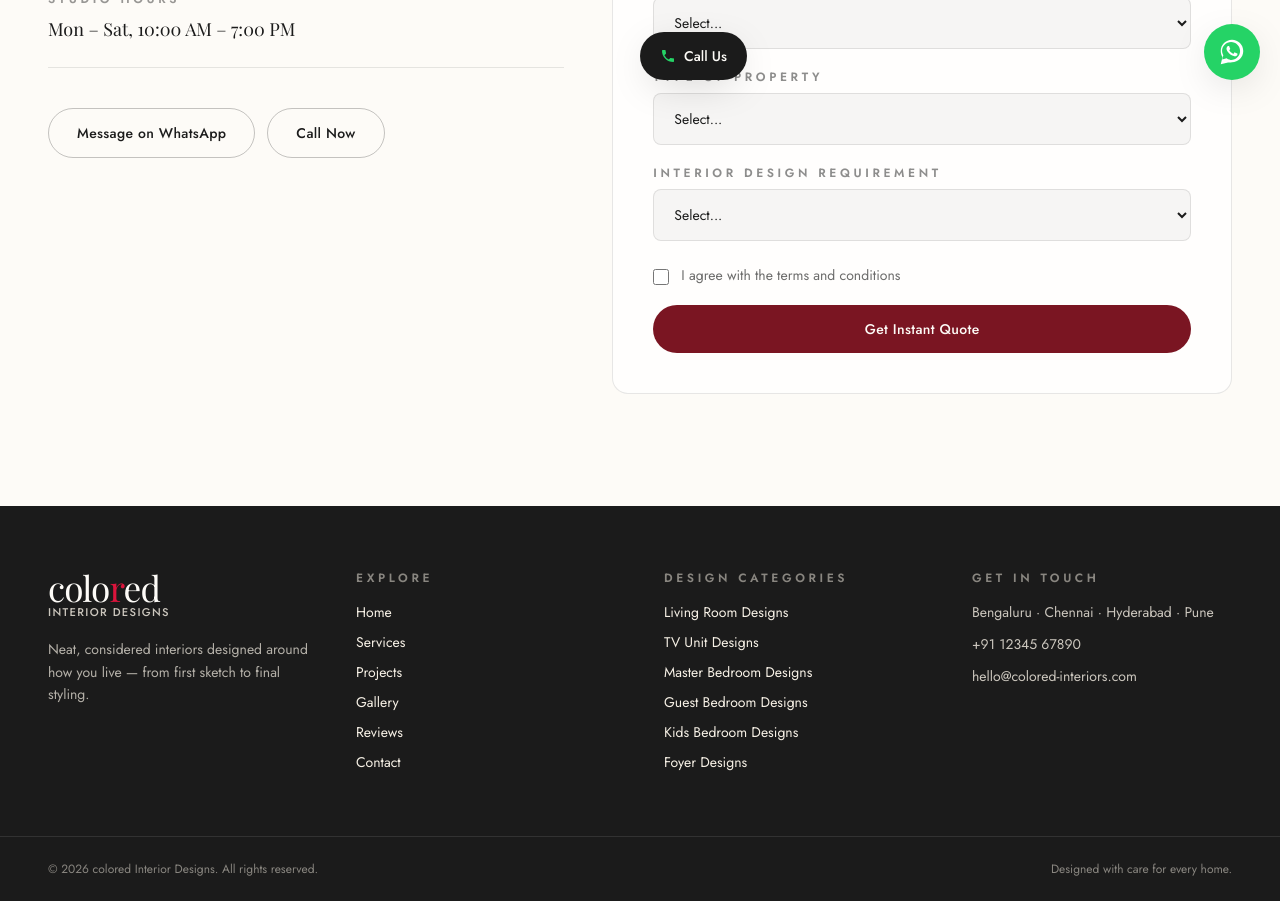
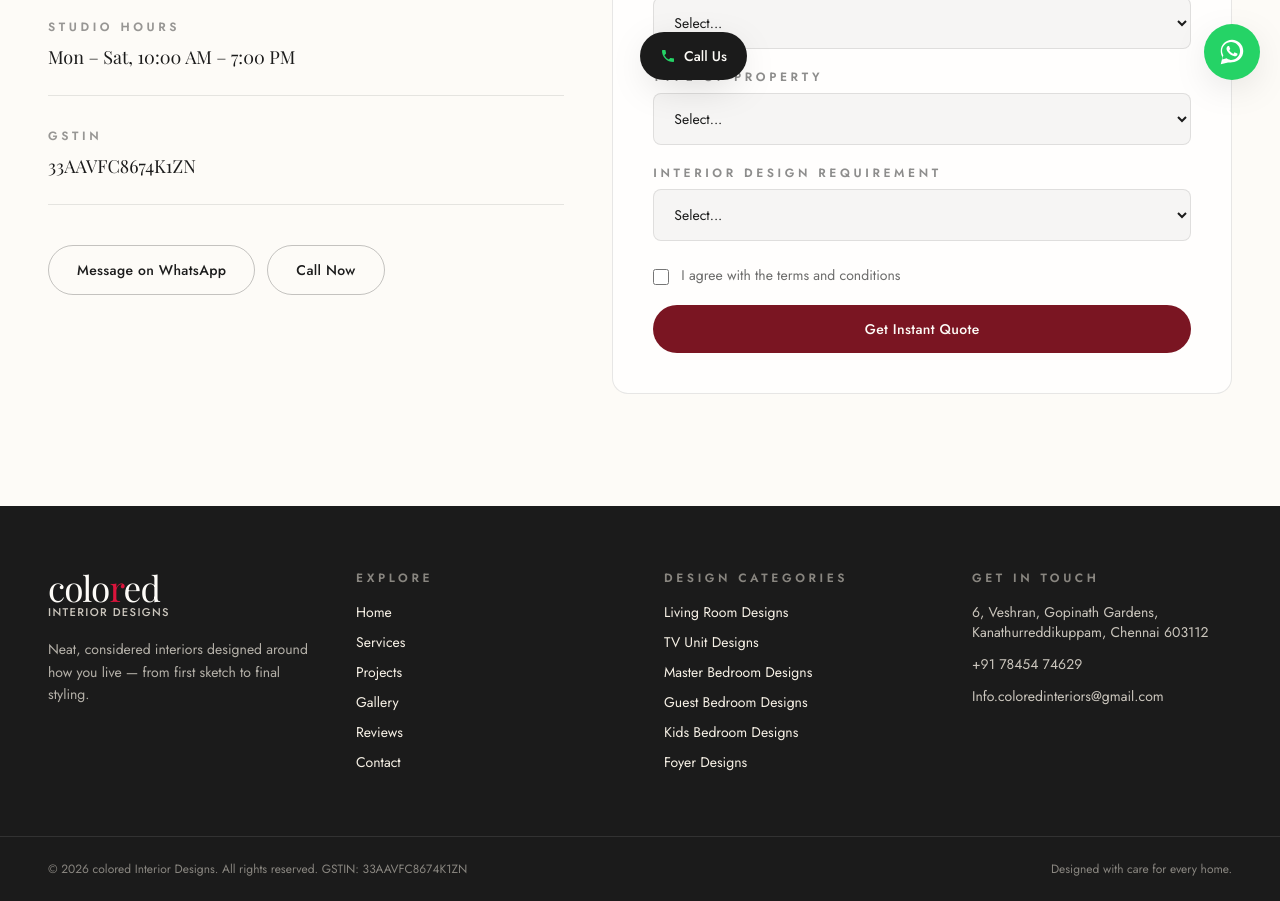
Before and after one commit to ciel-ai/colored-interiors, a React (Vite) app: page /contact in a window 1280 px wide. Shown: the part 700-1601 px from the top of the page. Built offline with nearby package versions, Linux system fonts and the light colour scheme; a web font is replaced by a local one.

Commit message:
Wire up real studio contact info and Formspree contact form
Replace placeholder phone/email/address with real studio details across
FloatingButtons, Footer, and Contact page, and connect ContactForm to
Formspree so enquiries actually reach the studio inbox.

```diff
--- a/src/components/ContactForm.tsx
+++ b/src/components/ContactForm.tsx
@@ -1,5 +1,7 @@
 import { useState, type FormEvent } from 'react'
 import { motion, AnimatePresence } from 'framer-motion'
+
+const FORM_ENDPOINT = 'https://formspree.io/f/mbdnkoaz'
 
 const locations = ['Bengaluru', 'Chennai', 'Hyderabad', 'Pune', 'Mumbai', 'Other']
 const propertyTypes = ['Apartment', 'Villa', 'Independent House', 'Row House', 'Penthouse', 'Office / Commercial']
@@ -16,26 +18,47 @@ const requirements = [
 const inputClass =
   'w-full rounded-lg border border-ink/10 bg-ink/[0.04] px-4 py-3.5 text-sm text-ink placeholder:text-ink/35 outline-none transition-colors focus:border-maroon-600 focus:bg-white'
 
+type Status = 'idle' | 'submitting' | 'success' | 'error'
+
 export default function ContactForm() {
-  const [submitted, setSubmitted] = useState(false)
+  const [status, setStatus] = useState<Status>('idle')
   const [error, setError] = useState('')
 
-  const handleSubmit = (e: FormEvent<HTMLFormElement>) => {
+  const handleSubmit = async (e: FormEvent<HTMLFormElement>) => {
     e.preventDefault()
-    const form = new FormData(e.currentTarget)
-    if (!form.get('agree')) {
+    const form = e.currentTarget
+    const data = new FormData(form)
+
+    if (!data.get('agree')) {
       setError('Please accept the terms and conditions to continue.')
       return
     }
+
     setError('')
-    // NOTE: wire this up to your backend / email service (e.g. Formspree, an API route) in production.
-    setSubmitted(true)
+    setStatus('submitting')
+
+    try {
+      const res = await fetch(FORM_ENDPOINT, {
+        method: 'POST',
+        body: data,
+        headers: { Accept: 'application/json' },
+      })
+
+      if (res.ok) {
+        setStatus('success')
+        form.reset()
+      } else {
+        setStatus('error')
+      }
+    } catch {
+      setStatus('error')
+    }
   }
 
   return (
     <div className="card-surface relative overflow-hidden p-8 sm:p-10">
       <AnimatePresence mode="wait">
-        {submitted ? (
+        {status === 'success' ? (
           <motion.div
             key="success"
             initial={{ opacity: 0, y: 10 }}
@@ -50,7 +73,7 @@ export default function ContactForm() {
               We've received your request. One of our design consultants will reach out on WhatsApp
               within 24 hours with your customised quote.
             </p>
-            <button onClick={() => setSubmitted(false)} className="btn-outline mt-8">
+            <button onClick={() => setStatus('idle')} className="btn-outline mt-8">
               Submit Another Request
             </button>
           </motion.div>
@@ -67,6 +90,8 @@ export default function ContactForm() {
             <p className="text-sm leading-relaxed text-ink/60">
               Reach out to us immediately to arrange for a customised quotation from one of our assessors.
             </p>
+
+            <input type="hidden" name="_subject" value="New Design Consultation Request — Colored Interiors" />
 
             <div className="grid gap-5 pt-2 sm:grid-cols-2">
               <label className="block">
@@ -123,9 +148,14 @@ export default function ContactForm() {
             </label>
 
             {error && <p className="text-sm text-maroon-600">{error}</p>}
+            {status === 'error' && (
+              <p className="text-sm text-maroon-600">
+                Something went wrong sending your request. Please try WhatsApp or call us directly instead.
+              </p>
+            )}
 
-            <button type="submit" className="btn-primary w-full">
-              Get Instant Quote
+            <button type="submit" disabled={status === 'submitting'} className="btn-primary w-full disabled:opacity-60">
+              {status === 'submitting' ? 'Sending…' : 'Get Instant Quote'}
             </button>
           </motion.form>
         )}
--- a/src/components/FloatingButtons.tsx
+++ b/src/components/FloatingButtons.tsx
@@ -1,8 +1,8 @@
 import { motion } from 'framer-motion'
 import { Link } from 'react-router-dom'
 
-const WHATSAPP_NUMBER = '911234567890'
-const PHONE_NUMBER = '+911234567890'
+const WHATSAPP_NUMBER = '917845474629'
+const PHONE_NUMBER = '+917845474629'
 
 export default function FloatingButtons() {
   return (
--- a/src/components/Footer.tsx
+++ b/src/components/Footer.tsx
@@ -42,13 +42,13 @@ export default function Footer() {
         <RevealItem>
           <h4 className="text-xs font-semibold uppercase tracking-widest2 text-cream-100/50">Get In Touch</h4>
           <ul className="mt-4 space-y-3 text-sm text-cream-100/80">
-            <li>Bengaluru · Chennai · Hyderabad · Pune</li>
+            <li>6, Veshran, Gopinath Gardens, Kanathurreddikuppam, Chennai 603112</li>
             <li>
-              <a className="hover:text-maroon-400" href="tel:+911234567890">+91 12345 67890</a>
+              <a className="hover:text-maroon-400" href="tel:+917845474629">+91 78454 74629</a>
             </li>
             <li>
-              <a className="hover:text-maroon-400" href="mailto:hello@colored-interiors.com">
-                hello@colored-interiors.com
+              <a className="hover:text-maroon-400" href="mailto:Info.coloredinteriors@gmail.com">
+                Info.coloredinteriors@gmail.com
               </a>
             </li>
           </ul>
@@ -56,8 +56,8 @@ export default function Footer() {
       </RevealGroup>
 
       <div className="border-t border-white/10 py-6">
-        <div className="container-x flex flex-col items-center justify-between gap-3 text-xs text-cream-100/50 sm:flex-row">
-          <p>© {new Date().getFullYear()} colored Interior Designs. All rights reserved.</p>
+        <div className="container-x flex flex-col items-center justify-between gap-2 text-xs text-cream-100/50 sm:flex-row">
+          <p>© {new Date().getFullYear()} colored Interior Designs. All rights reserved. GSTIN: 33AAVFC8674K1ZN</p>
           <p>Designed with care for every home.</p>
         </div>
       </div>
--- a/src/pages/Contact.tsx
+++ b/src/pages/Contact.tsx
@@ -2,10 +2,11 @@ import Reveal from '../components/Reveal'
 import ContactForm from '../components/ContactForm'
 
 const details = [
-  { label: 'Studio Address', value: '4th Floor, Design Court, Whitefield, Bengaluru 560066' },
-  { label: 'Phone', value: '+91 12345 67890' },
-  { label: 'Email', value: 'hello@colored-interiors.com' },
+  { label: 'Studio Address', value: '6, Veshran, Gopinath Gardens, Kanathurreddikuppam, Chennai 603112' },
+  { label: 'Phone', value: '+91 78454 74629' },
+  { label: 'Email', value: 'Info.coloredinteriors@gmail.com' },
   { label: 'Studio Hours', value: 'Mon – Sat, 10:00 AM – 7:00 PM' },
+  { label: 'GSTIN', value: '33AAVFC8674K1ZN' },
 ]
 
 export default function Contact() {
@@ -33,14 +34,14 @@ export default function Contact() {
 
           <div className="flex gap-3 pt-2">
             <a
-              href="https://wa.me/911234567890"
+              href="https://wa.me/917845474629"
               target="_blank"
               rel="noreferrer"
               className="btn-outline"
             >
               Message on WhatsApp
             </a>
-            <a href="tel:+911234567890" className="btn-outline">
+            <a href="tel:+917845474629" className="btn-outline">
               Call Now
             </a>
           </div>
```
Also changed, not shown: 1 other file (tests, documents, lock files or other folders).
